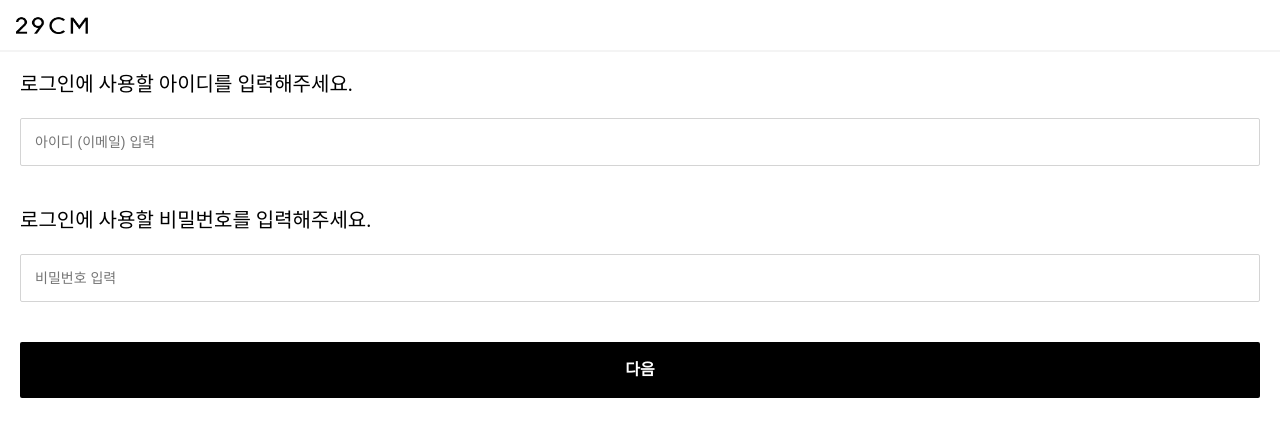
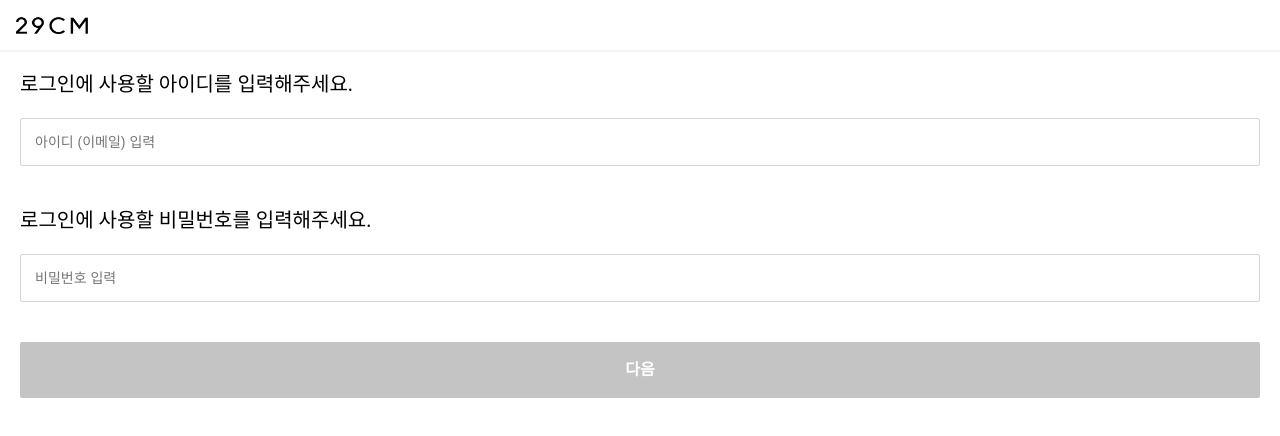
Before and after one commit to onpul/letsmashup, a React (Create React App) app in the folder letsmashup_front/: page /join in a window 1280 px wide. Shown: the top 436 px of the page. Built offline with nearby package versions, Linux system fonts and the light colour scheme.

Commit message:
[기능구현_v1.1] 회원가입 아이디, 비밀번호 기본 유효성 검사, 클릭 시 이벤트 처리 구현

```diff
--- a/letsmashup_front/src/components/BtnDefault.jsx
+++ b/letsmashup_front/src/components/BtnDefault.jsx
@@ -18,12 +18,22 @@ const BtnDefaultBlock = styled.button`
     font-size: 16px;
     line-height: 56px;
     font-weight: 600;
+    &:disabled {
+        background: rgb(196, 196, 196);
+        color: rgb(255, 255, 255);
+    }
 `;
 
 function BtnDefault(props) {
     return (
         <BtnDefaultBlock className={props.className} onClick={props.onClick ? props.onClick : null} disabled={props.disabled}>
-            {props.href ? <a href={props.href}>{props.title}</a> : props.title}
+            {props.href ? (
+                <>
+                    <a href={props.href}>{props.title}</a>
+                </>
+            ) : (
+                props.title
+            )}
         </BtnDefaultBlock>
     );
 }
--- a/letsmashup_front/src/components/JoinFormTemplate.jsx
+++ b/letsmashup_front/src/components/JoinFormTemplate.jsx
@@ -45,26 +45,68 @@ const JoinFormBlock = styled.div`
     }
 `;
 
-/**
- * 다음 프로세스 이동
- */
-const fncGoNextProc = () => {
-
-}
-
 // const fncGoJoin = () => {
 //     alert("가입하기는 추후 지원 예정입니다.");
 // }
 
 function JoinFormTemplate() {
+    const [checkID, setCheckID] = useState(false);
+    const [checkPW, setCheckPW] = useState(false);
     const [firstProc, setFirstProc] = useState(true);
     const [secondProc, setSecondProc] = useState(false);
+    const [btnNextDisa, setBtnNextDisa] = useState(true);
+
     /**
      * 입력 값 유효성 체크
      */
-    const fncChkVal = () => {
-        setFirstProc(false);
-        setSecondProc(true);
+    const fncChkVal = (e) => {
+        const sInputVal = e.target;
+        const regex_id = new RegExp(/^(([^<>()\[\]\\.,;:\s@"]+(\.[^<>()\[\]\\.,;:\s@"]+)*)|(".+"))@((\[[0-9]{1,3}\.[0-9]{1,3}\.[0-9]{1,3}\.[0-9]{1,3}])|(([a-zA-Z\-0-9]+\.)+[a-zA-Z]{2,}))$/);
+        const regex_pw = new RegExp(/^(?=.*[a-z])(?=.*[A-Z])(?=.*\d)(?=.*[@$!%*?&#.~_-])[A-Za-z\d@$!%*?&#.~_-]{8,20}$/);
+
+        console.log(">>> sInputVal.name : " + sInputVal.name + " <<<");
+        if (sInputVal.name === "userID") {
+            // 아이디: 이메일 형태
+            // RFC 5322 호환 정규식
+            // https://webcache.googleusercontent.com/search?q=cache:514Y4NDdl6sJ:https://emailregex.com/+&cd=1&hl=ko&ct=clnk&gl=kr
+            // eslint-disable-next-line
+
+            if (regex_id.test(sInputVal.value)) {
+                setCheckID(true);
+                // console.log(">>> sInputVal.value : " + sInputVal.value + " <<<");
+                // console.log(">>> ID 입력값 유효성 검사 : " + regex_id.test(sInputVal.value) + " <<<");
+            } else {
+                setCheckID(false);
+                // console.log(">>> ID 입력값 유효성 검사 : " + regex_id.test(sInputVal.value) + " <<<");
+            }
+        } else if (sInputVal.name === "password") {
+            // 비밀번호: 대소문자, 숫자, 특수문자, 8-20자 이내
+            // https://byul91oh.tistory.com/624
+            if (regex_pw.test(sInputVal.value)) {
+                setCheckPW(true);
+                console.log(">>> sInputVal.value : " + sInputVal.value + " <<<");
+                console.log(">>> PW 입력값 유효성 검사 : " + regex_pw.test(sInputVal.value) + " <<<");
+            } else {
+                setCheckPW(false);
+                console.log(">>> PW 입력값 유효성 검사 : " + regex_pw.test(sInputVal.value) + " <<<");
+            }
+        }
+
+        if (checkID && checkPW) {
+            setBtnNextDisa(false);
+        }
+    };
+
+    /**
+     * 다음 프로세스 이동
+     */
+    const fncGoNextProc = (e) => {
+        if (e.target.title === "다음") {
+            setFirstProc(false);
+            setSecondProc(true);
+        } else {
+            alert(">>> 본인인증하고 가입완료하기 버튼 클릭 <<<");
+        }
     };
 
     return (
@@ -76,19 +118,18 @@ function JoinFormTemplate() {
                         <form>
                             <h3 className="form_notice_txt">로그인에 사용할 아이디를 입력해주세요.</h3>
                             <div className="input_box">
-                                <input placeholder="아이디 (이메일) 입력" autoCapitalize="none" type="text" name="username" defaultValue={""} onChange={fncChkVal} />
+                                <input placeholder="아이디 (이메일) 입력" autoCapitalize="none" type="text" name="userID" defaultValue={""} onChange={fncChkVal} />
                             </div>
                             <h3 className="form_notice_txt">로그인에 사용할 비밀번호를 입력해주세요.</h3>
                             <div className="input_box">
-                                <input placeholder="비밀번호 입력" autoCapitalize="none" type="password" name="password" defaultValue={""} />
+                                <input placeholder="비밀번호 입력" autoCapitalize="none" type="password" name="password" defaultValue={""} maxLength={20} onChange={fncChkVal} />
                             </div>
-                            <BtnDefault className="btn_join" title="다음" onClick={fncGoNextProc} disabled={true}/>
+                            <BtnDefault className="btn_join" title="다음" onClick={fncGoNextProc} disabled={btnNextDisa} />
                         </form>
                     </div>
                 ) : (
                     ""
                 )}
-
                 {/* 본인인증 필드 노출 */}
                 {secondProc ? (
                     <div className="join_proc_2">
@@ -108,4 +149,4 @@ function JoinFormTemplate() {
     );
 }
 
-export default JoinFormTemplate;
+export default React.memo(JoinFormTemplate);
```
